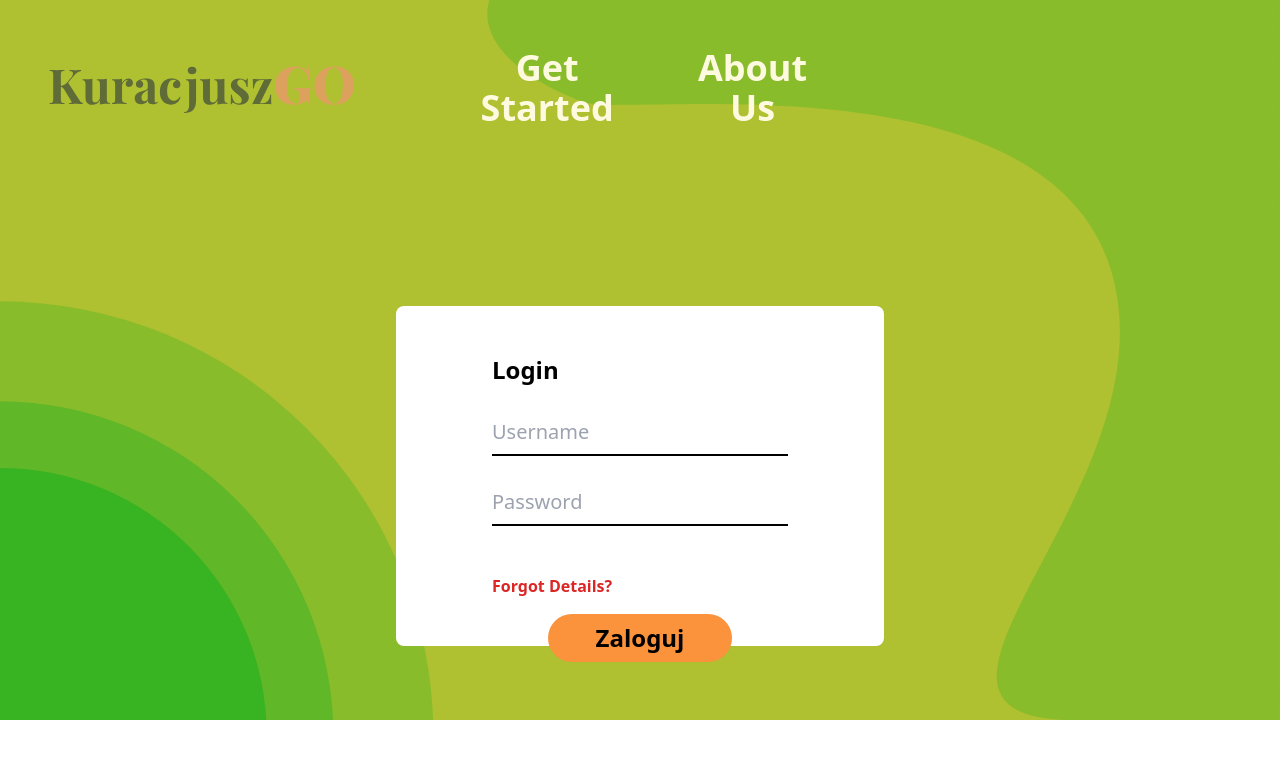
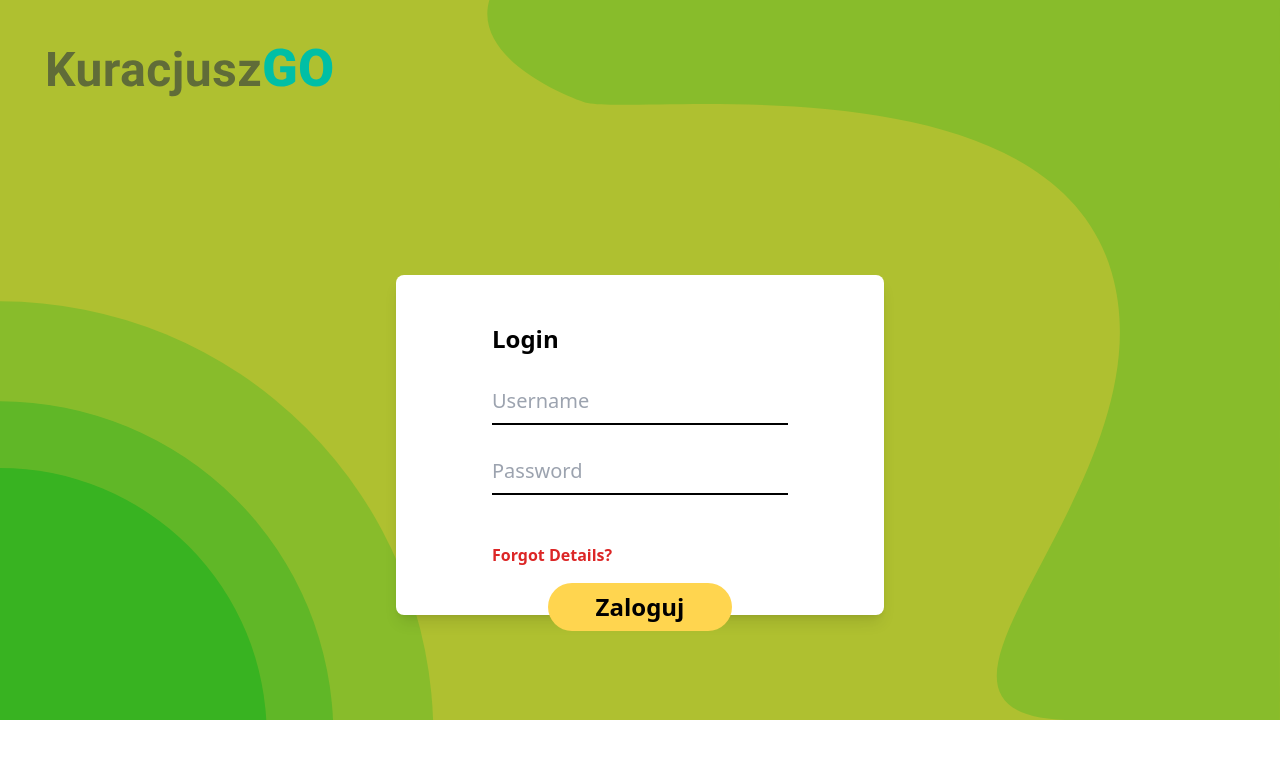
Before and after one commit to xFluzr/kuracjuszgo, a React (Vite) app in the folder kuracjusz_go_frontend/: page /login in a window 1280 px wide. Shown: the top 758 px of the page. Built offline with nearby package versions, Linux system fonts and the light colour scheme; some icons are missing.

Commit message:
Fix:navbar styles, removed about us page

```diff
--- a/kuracjusz_go_frontend/src/App.tsx
+++ b/kuracjusz_go_frontend/src/App.tsx
@@ -1,7 +1,6 @@
 import { BrowserRouter, Routes, Route } from "react-router-dom";
 import Home from "./pages/Home";
 import Login from "./pages/Login";
-import About from "./pages/About";
 import Wrapper from "./Wrapper";
 import Dashboard from "./pages/Dashboard";
 
@@ -13,7 +12,6 @@ function App() {
           <Routes>
             <Route path="/" element={<Home />} />
             <Route path="/login" element={<Login />} />
-            <Route path="/about" element={<About />} />
             <Route path="/dashboard" element={<Dashboard />}/>
           </Routes>
         </BrowserRouter>
--- a/kuracjusz_go_frontend/src/components/AuthForm/AuthForm.tsx
+++ b/kuracjusz_go_frontend/src/components/AuthForm/AuthForm.tsx
@@ -1,5 +1,5 @@
 import { FormEvent, useRef, useState, useEffect } from "react";
-import { Link, useNavigate } from "react-router-dom";
+import { useNavigate } from "react-router-dom";
 import UserInput from "./UserInput";
 
 export default function AuthForm() {
@@ -58,7 +58,7 @@ export default function AuthForm() {
   return (
     <form
       onSubmit={isForgotMode ? handleResetCredentials : handleLoginSubmit}
-      className="flex flex-col justify-center items-center gap-8 md-gap px-24 bg-white py-12 rounded-lg relative"
+      className="flex flex-col shadow-lg justify-center items-center gap-8 md-gap px-24 bg-white py-12 rounded-lg relative"
     >
       <h2 className="text-left font-bold text-2xl w-full">
         {isForgotMode ? "Resetuj Dane Logowania" : "Login"}
@@ -96,7 +96,7 @@ export default function AuthForm() {
           <button
             type="button"
             onClick={() => setIsForgotMode(false)}
-            className="text-blue-500 font-bold"
+            className="text-blue-500 shadow-lg font-bold"
           >
             Wróć do logowania
           </button>
@@ -106,7 +106,7 @@ export default function AuthForm() {
 
       <button
         type="submit"
-        className="text-2xl bg-orange-400 px-12 py-2 rounded-full absolute -bottom-4 font-bold"
+        className="text-2xl bg-dark_oragne-0 px-12 py-2 rounded-full absolute -bottom-4 font-bold"
       >
         {isForgotMode ? "Zapisz nowe dane" : "Zaloguj"}
       </button>
--- a/kuracjusz_go_frontend/src/components/CTABtn/CtaBtn.tsx
+++ b/kuracjusz_go_frontend/src/components/CTABtn/CtaBtn.tsx
@@ -1,5 +1,5 @@
 import { Link } from "react-router-dom";
-
+import PlayArrowIcon from '@mui/icons-material/PlayArrow';
 type ButtonProps = {
   text: string;
   link: string;
@@ -10,9 +10,9 @@ export default function CtaBtn({ text, link,customClasses}: ButtonProps) {
   return (
     <Link
       to={`/${link}`}
-      className={`${customClasses?customClasses:"rounded-xl bg-slate-600 text-white px-24 mt-20 tracking-wider py-6 font-bold text-4xl"}`}
+      className={`${customClasses?customClasses:"rounded-xl font-main bg-slate-600 text-white px-24 mt-20 tracking-wider flex justify-center items-center gap-2 py-6 font-bold text-4xl shadow-lg"}`}
     >
-      {text}
+      {text}<PlayArrowIcon style={{scale:1.5}}/>
     </Link>
   );
 }
--- a/kuracjusz_go_frontend/src/components/Dashboards/RankingDashboard.tsx
+++ b/kuracjusz_go_frontend/src/components/Dashboards/RankingDashboard.tsx
@@ -1,5 +1,5 @@
 import React, { useEffect, useState } from "react";
-import { Box, Typography, Card, CardContent, Avatar, Grid, List, ListItem, ListItemAvatar, ListItemText, Divider } from "@mui/material";
+import { Box, Typography, Card, CardContent, Avatar, List, ListItem, ListItemAvatar, ListItemText, Divider } from "@mui/material";
 import EmojiEventsIcon from '@mui/icons-material/EmojiEvents';
 import SportsScoreIcon from '@mui/icons-material/SportsScore';
 
--- a/kuracjusz_go_frontend/src/components/Navbar/Navbar.tsx
+++ b/kuracjusz_go_frontend/src/components/Navbar/Navbar.tsx
@@ -1,4 +1,3 @@
-import NavbarLinks from "./NavbarLinks/NavbarLinks";
 import logo from "../../assets/logoNavbar.svg";
 import { Link } from "react-router-dom";
 import { Box, IconButton } from "@mui/material";
@@ -6,16 +5,6 @@ import InstagramIcon from "@mui/icons-material/Instagram";
 import FacebookIcon from "@mui/icons-material/Facebook";
 import TikTokIcon from "@mui/icons-material/MusicNote"; //
 
-const links = [
-  {
-    label: "Get Started",
-    href: "/login",
-  },
-  {
-    label: "About Us",
-    href: "/about",
-  },
-];
 
 export default function Navbar() {
   return (
@@ -25,7 +14,7 @@ export default function Navbar() {
           <img src={logo} alt="" />
         </Link>
       </div>
-      <NavbarLinks links={links} />
+
       <Box
         sx={{ flex: 1, display: "flex", justifyContent: "flex-end", gap: 1 }}
       >
--- a/kuracjusz_go_frontend/src/components/Navbar/NavbarLinks/NavbarLinks.tsx
+++ /dev/null
@@ -1,21 +0,0 @@
-import { Link } from "react-router-dom";
-
-type NavbarLinksProps = {
-  links: { label: string; href: string }[];
-};
-export default function NavbarLinks({ links }: NavbarLinksProps) {
-  return (
-    <ul className="flex flex-row gap-4 font-bold flex-1 justify-center ">
-      {links.map((link, index) => (
-        <li
-          className=" flex justify-center items-center px-2 rounded-lg transition-all hover:shadow-sm"
-          key={index}
-        >
-          <Link className="text-dark text-4xl" to={link.href}>
-            {link.label}
-          </Link>
-        </li>
-      ))}
-    </ul>
-  );
-}
--- a/kuracjusz_go_frontend/src/index.css
+++ b/kuracjusz_go_frontend/src/index.css
@@ -6,7 +6,7 @@
 
 
 @import url("https://fonts.googleapis.com/css2?family=Merriweather:ital,opsz,wght@0,18..144,300..900;1,18..144,300..900&family=Nunito:ital,wght@0,200..1000;1,200..1000&family=Playfair+Display:ital,wght@0,400..900;1,400..900&display=swap");
-
+@import url('https://fonts.googleapis.com/css2?family=Roboto:ital,wght@0,100..900;1,100..900&display=swap');
 
 
 html,
@@ -16,14 +16,14 @@ body,
   height: 100%;
 }
 :root {
-  --font-main: "Nunito", sans-serif;
+  --font-main: "Roboto", sans-serif;
   --font-title: "Playfair Display", serif;
   --font-second: "Merriweather", serif;
   --olive: #606c38;
-  --dark_green: #283618;
+  --green: #66BB6A ;
   --beige: #fefae0;
-  --light_orange: #dda15e;
-  --dark_oragne: #bc6c25;
+  --light_orange: #00BFA5 ;
+  --dark_oragne: #FFD54F ;
 }
 body {
   overflow: hidden;
--- a/kuracjusz_go_frontend/src/pages/About.tsx
+++ /dev/null
@@ -1,14 +0,0 @@
-import Navbar from "../components/Navbar/Navbar";
-
-const About = () => {
-  fetch("https:dupa")
-
-  return (
-    <>
-      <Navbar />
-      <h1>About Page</h1>
-    </>
-  );
-};
-
-export default About;
--- a/kuracjusz_go_frontend/src/pages/Login.tsx
+++ b/kuracjusz_go_frontend/src/pages/Login.tsx
@@ -9,7 +9,7 @@ const Login = () => {
         <AuthForm />
       </main>
       <div className="w-full absolute left-0 top-0 -z-10">
-        <img src={bgIMG} alt="bg-img" className="w-full h-full object-cover" />
+        <img src={bgIMG} alt="bg-img" className="w-full h-full block object-cover" />
       </div>
     </>
   );
```
Also changed, not shown: kuracjusz_go_frontend/src/assets/logoNavbar.svg.
